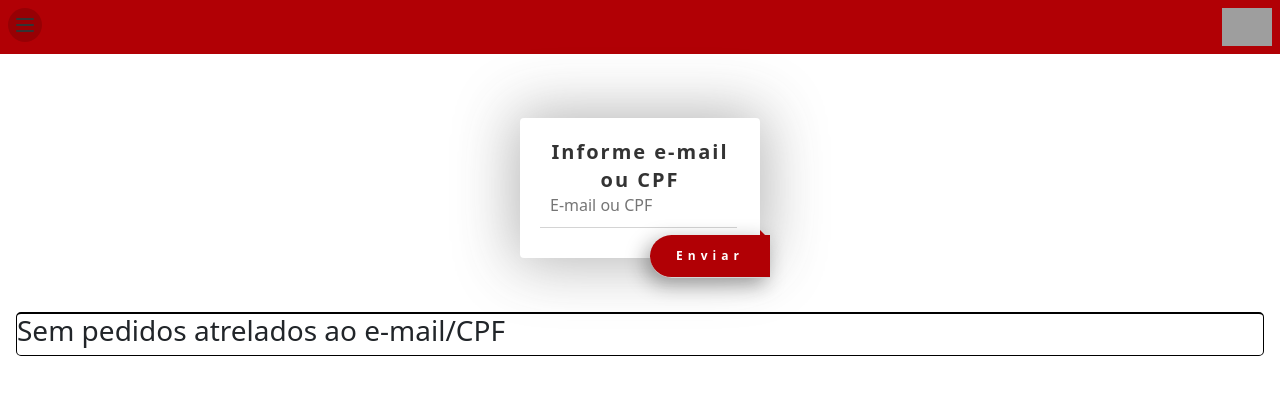
After one commit to socha2004/rjRefeicoes, a PHP site: page /rjrefeicoes/pedidos.php in a window 1280 px wide. The commit adds this page. Shown: the top 395 px of the page. Run offline with PHP 8.4, Linux system fonts and the light colour scheme; grey boxes are pictures that could not be loaded.

Commit message:
Modal de adicionar ao carrinho finalizado, inicio na tela de pedidos.

```diff
--- /dev/null
+++ b/pedidos.php
@@ -0,0 +1,25 @@
+<!DOCTYPE html>
+<html lang="pt-br">
+
+<head>
+    <meta charset="UTF-8">
+    <meta name="viewport" content="width=device-width, initial-scale=1.0">
+    <link rel="stylesheet" href="src/styles/estiloPedidos/estilo.css">
+    <title>Pedidos</title>
+</head>
+
+<body>
+    <?php include_once("_navbar.php") ?>
+    <header>
+        <form class="subscribe">
+            <p>Informe e-mail ou CPF</p>
+            <input placeholder="E-mail ou CPF" class="subscribe-input" name="email" type="email">
+            <br>
+            <input type="submit" class="submit-btn" value="Enviar">
+        </form>
+    </header>
+    <main class="menu-area m-3">
+        <h3>Sem pedidos atrelados ao e-mail/CPF</h3>
+    </main>
+</body>
+</html>
--- /dev/null
+++ b/src/styles/estiloPedidos/estilo.css
@@ -0,0 +1,82 @@
+header{
+    display: flex;
+    justify-content: center;
+
+}
+
+/* From Uiverse.io by guilhermeyohan */
+.subscribe {
+    position: relative;
+    height: 140px;
+    width: 240px;
+    padding: 20px;
+    background-color: #FFF;
+    border-radius: 4px;
+    color: #333;
+    box-shadow: 0px 0px 60px 5px #3d3d3d62;
+    margin-top: 5%;
+    margin-bottom: 3%;
+  }
+
+  .subscribe:after {
+    position: absolute;
+    content: "";
+    right: -10px;
+    bottom: 18px;
+    width: 0;
+    height: 0;
+    border-left: 0px solid transparent;
+    border-right: 10px solid transparent;
+    border-bottom: 10px solid #B10005;
+  }
+
+  .subscribe p {
+    text-align: center;
+    font-size: 20px;
+    font-weight: bold;
+    letter-spacing: 2px;
+    line-height: 28px;
+    margin-bottom: 5px;
+  }
+
+  .subscribe input {
+    position: absolute;
+    bottom: 30px;
+    border: none;
+    border-bottom: 1px solid #d4d4d4;
+    padding: 10px;
+    width: 82%;
+    background: transparent;
+    transition: all .25s ease;
+  }
+
+  .subscribe input:focus {
+    outline: none;
+    border-bottom: 1px solid #B10005;
+    font-family: 'Gill Sans', 'Gill Sans MT', Calibri, 'Trebuchet MS', 'sans-serif';
+  }
+
+  .subscribe .submit-btn {
+    position: absolute;
+    border-radius: 30px;
+    border-bottom-right-radius: 0;
+    border-top-right-radius: 0;
+    background-color: #B10005;
+    color: #FFF;
+    padding: 12px 25px;
+    display: inline-block;
+    font-size: 12px;
+    font-weight: bold;
+    letter-spacing: 5px;
+    right: -10px;
+    bottom: -20px;
+    cursor: pointer;
+    transition: all .25s ease;
+    box-shadow: -5px 6px 20px 0px rgba(26, 26, 26, 0.4);
+    width: 50%;
+  }
+
+  .subscribe .submit-btn:hover {
+    background-color: #B10005;
+    box-shadow: -5px 6px 20px 0px rgba(88, 88, 88, 0.569);
+  }
```
Also changed, not shown: index.php (+37 -37 lines), src/js/calculaPreco.js (added, +20 -0 lines), uploads/Imagem do WhatsApp de 2024-11-16 à(s) 16.09.34_21704bc1.jpg (added).
